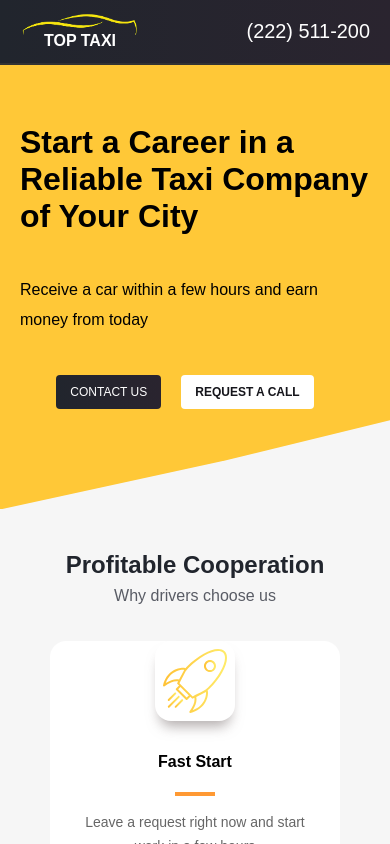
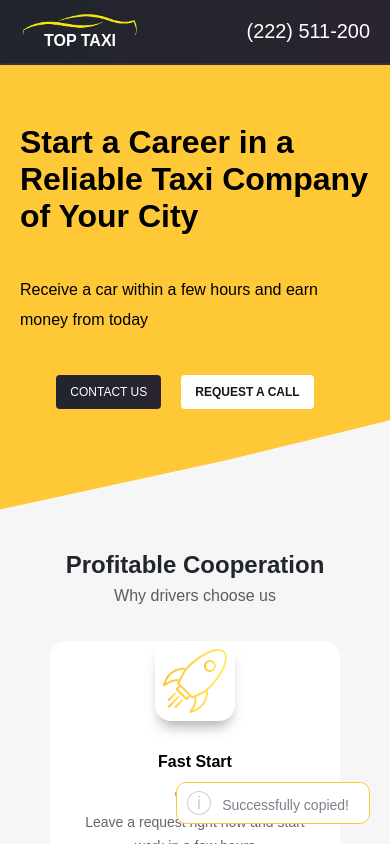
Before and after one commit to maxmdev/taxi-website, a React (Create React App) app: page / in a window 390 px wide. Both pictures are taken after a click on the element "(222) 511-200". Shown: the top 844 px of the page. Built offline with nearby package versions, Linux system fonts and the light colour scheme.

Commit message:
added notification component, added ability to copy phone number by clicking on it, supports smartphones and tablets

```diff
--- a/src/App.js
+++ b/src/App.js
@@ -1,4 +1,3 @@
-import {useState, useEffect} from "react";
 import './Styles.css';
 import {Header} from './components/Header';
 import {Partnership} from './components/Partnership';
@@ -6,10 +5,9 @@ import {Partners} from "./components/Partners";
 import {Reviews} from "./components/Reviews";
 import {Workflow} from "./components/Workflow";
 import {Footer} from "./components/Footer";
+import {Notification} from "./components/Notification/Notification";
 
 function App() {
-    const [landingPageData, setLandingPageData] = useState({});
-
     return (
         <>
             <Header data={ Header }/>
@@ -18,6 +16,7 @@ function App() {
             <Reviews data={ Reviews }/>
             <Workflow data={ Workflow }/>
             <Footer data={ Footer }/>
+            <Notification/>
         </>
     )
 }
--- a/src/Footer.css
+++ b/src/Footer.css
@@ -44,7 +44,3 @@
     color: #7a7f8a;
     margin: 4px;
 }
-
-.footer-content__phone:hover {
-    cursor: pointer;
-}
--- a/src/components/Footer.js
+++ b/src/components/Footer.js
@@ -2,7 +2,6 @@ import {Logo} from "./Logo";
 import {Navigation} from "./Navigation";
 import '../Footer.css';
 import useWindowSize from "./useWindowSize/useWindowSize";
-import copyToClipboard from "../functions/copyToClipboard";
 
 export const Footer = (props) => {
     const width = useWindowSize();
@@ -14,7 +13,7 @@ export const Footer = (props) => {
                 <Logo/>
                 { showNavi && (<Navigation/>) }
                 <div className='footer-content__contacts'>
-                    <div className='footer-content__phone' onClick={copyToClipboard}>{props.phone}</div>
+                    <div className='footer-content__phone'>{props.phone}</div>
                     <div className='footer-content__about'>
                         &#169; Top Taxi S.R.L.
                     </div>
--- a/src/components/Header.jsx
+++ b/src/components/Header.jsx
@@ -3,21 +3,26 @@ import {Button} from "./Button";
 import {Logo} from "./Logo";
 import useWindowSize from "./useWindowSize/useWindowSize";
 import copyToClipboard from "../functions/copyToClipboard";
+import {Notification} from "./Notification/Notification";
+import {useState} from "react";
 
 import '../Header.css';
 
-const defaultProps = {
-    headerPhoneNumber: "(222) 511-200",
-    headerHeading: "Start a Career in a Reliable Taxi Company of Your City",
-    headerDescription: "Receive a car within a few hours and earn money from today",
-    applyButtonText: "Contact us",
-    requestButtonText: "Request a call",
-    headerLogoText: "Top Taxi"
-}
-
-export const Header = ({props = defaultProps}) => {
+export const Header = (props) => {
     const {width} = useWindowSize();
     const mobileWidth = 500;
+
+    const [showNotification, setShowNotification] = useState(() => {
+        return false
+    })
+
+    function copyData(event) {
+        setTimeout(() => {
+            setShowNotification(false);
+        }, 3000)
+
+        return setShowNotification(copyToClipboard(event));
+    }
 
     return (
         <>
@@ -26,8 +31,12 @@ export const Header = ({props = defaultProps}) => {
                     <Logo/>
                     { width > mobileWidth && (<Navigation/>) }
                     <span className='header-container__phone'
-                          onClick={copyToClipboard}>{props.headerPhoneNumber}</span>
+                    onClick={event => copyData(event)}>{props.headerPhoneNumber}</span>
                 </div>
+                <Notification
+                    show={showNotification}
+                    hide={() => setShowNotification(false)}
+                />
             </div>
 
             <header id='header' className='header'>
@@ -49,3 +58,12 @@ export const Header = ({props = defaultProps}) => {
         </>
     )
 }
+
+Header.defaultProps = {
+    headerPhoneNumber: "(222) 511-200",
+    headerHeading: "Start a Career in a Reliable Taxi Company of Your City",
+    headerDescription: "Receive a car within a few hours and earn money from today",
+    applyButtonText: "Contact us",
+    requestButtonText: "Request a call",
+    headerLogoText: "Top Taxi"
+}
--- /dev/null
+++ b/src/components/Notification/Notification.css
@@ -0,0 +1,29 @@
+.notification {
+    position: fixed;
+    right: 20px;
+    bottom: 20px;
+    z-index: 5;
+    border-radius: 10px;
+    padding: 10px 20px;
+    color: #7a7f8a;
+    font-weight: lighter;
+    border: 1px solid #FFC837;
+    font-size: 14px;
+    text-align: center;
+    align-items: center;
+    background-color: #ffffff;
+    background-image: url('../../images/icons/info.svg');
+    background-position: center left 10px;
+    background-repeat: no-repeat;
+    background-size: 24px;
+}
+
+.notification-content {
+    margin-top: 4px;
+    padding: 0 0 0 25px;
+}
+
+.notification:hover {
+    cursor: pointer;
+    opacity: 0.7;
+}
--- /dev/null
+++ b/src/components/Notification/Notification.js
@@ -0,0 +1,19 @@
+import './Notification.css';
+
+export const Notification = (props) => {
+    if(!props.show) {
+        return null
+    }
+
+    return (
+       <div className='notification' onClick={props.hide}>
+           <div className='notification-content'>
+               {props.message}
+           </div>
+       </div>
+    )
+}
+
+Notification.defaultProps = {
+    message: 'Successfully copied!'
+}
--- a/src/components/RequestForm.js
+++ b/src/components/RequestForm.js
@@ -51,7 +51,10 @@ export const RequestForm = ({props = defaultProps}) => {
             }
         };
     });
-    const [modal, setModal] = useState(false);
+
+    const [modal, setModal] = useState(() => {
+        return false
+    });
 
     const submit = event => {
         event.preventDefault();
--- a/src/functions/copyToClipboard.js
+++ b/src/functions/copyToClipboard.js
@@ -8,7 +8,7 @@ const copyToClipboard = function (event) {
     const copiedValue = document.execCommand('copy');
     document.body.removeChild(inputTextArea);
 
-    return copiedValue;
+    return copiedValue
 }
 
 export default copyToClipboard;
```
Also changed, not shown: src/images/icons/info.svg (added).
